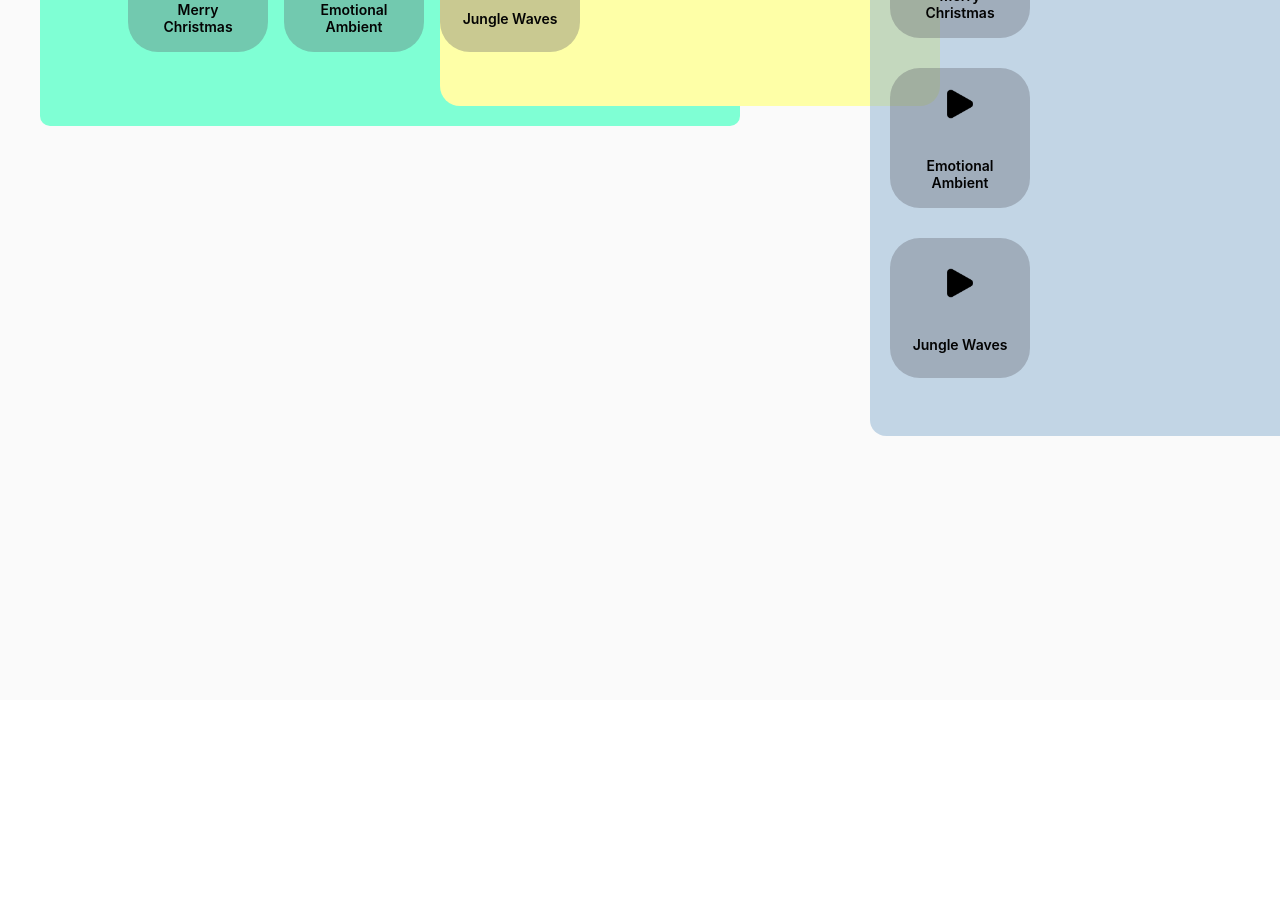
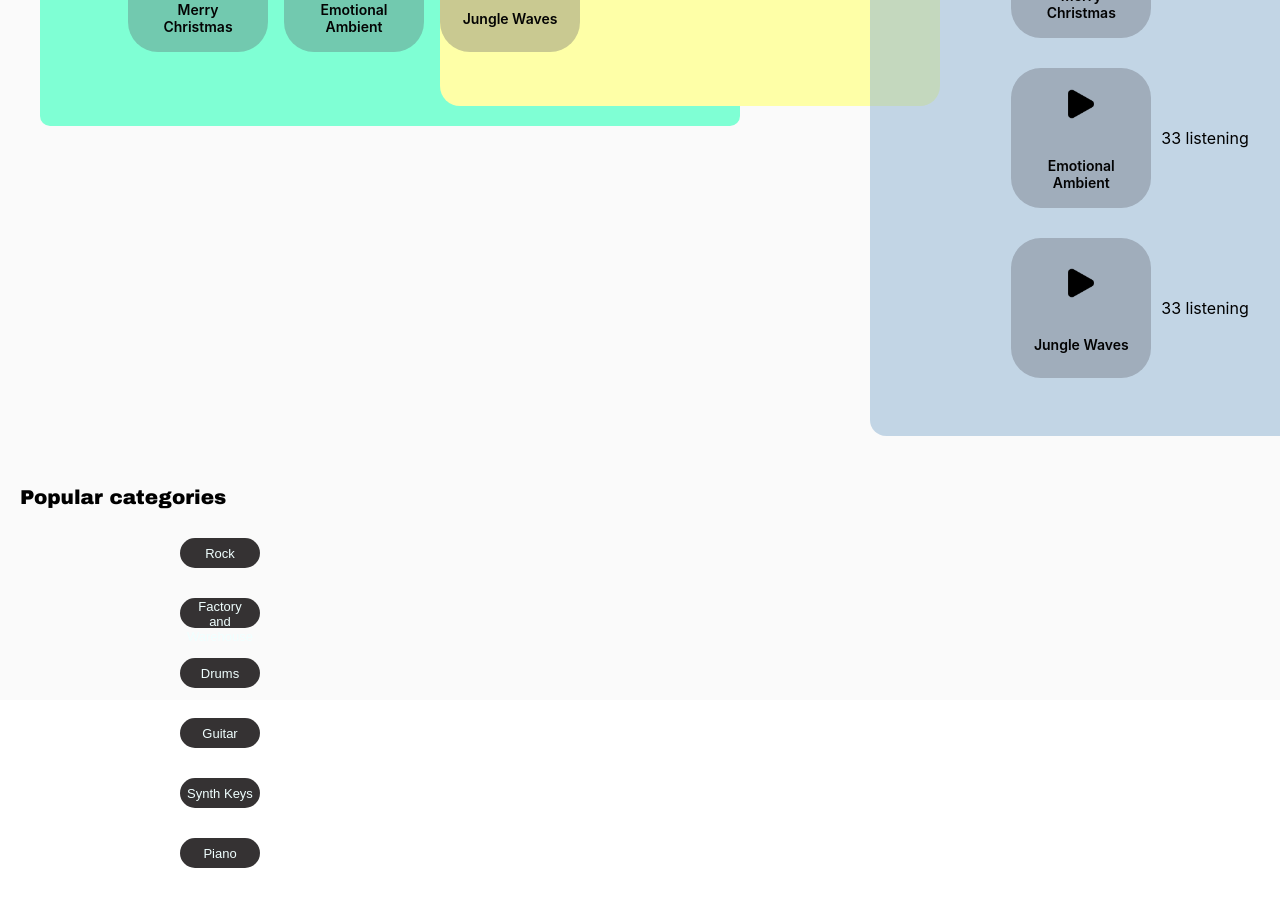
Before and after one commit to martinoauriane/soundmachine-frontend, a React (Create React App) app: page / in a window 1280 px wide. Shown: the part 300-1198 px from the top of the page. Before the commit the page ends 1000 px from the top, so only its background shows below. Built offline with nearby package versions, Linux system fonts and the light colour scheme; no server answers.

Commit message:
added sounds

```diff
--- a/src/Views/BrowseScreen.tsx
+++ b/src/Views/BrowseScreen.tsx
@@ -43,7 +43,10 @@ function BrowseScreen() {
   return (
     <div className="main">
       <Navbar />
+      {/* CATEGORIES */}
       <BrowseByCategories onSelect={updateTracksList} />
+
+      {/* TRACKS */}
       <div className="widgets">{listSounds}</div>
     </div>
   );
--- a/src/Views/HomeScreen.tsx
+++ b/src/Views/HomeScreen.tsx
@@ -1,10 +1,10 @@
 import { useState, useEffect } from "react";
-
 //components
 import MostPopularSoundsComponent from "../components/MostPopularSoundsComponent";
 import UploadSound from "../components/UploadSound";
 import Navbar from "../components/Navbar";
 import MostDownloaded from "../components/MostDownloaded";
+import PopularCategories from "../components/PopularCategories";
 //style
 import "../css/navbar.css";
 import "../css/home-page.css";
@@ -18,6 +18,7 @@ function HomeScreen() {
         <MostPopularSoundsComponent />
         <UploadSound />
         <MostDownloaded />
+        <PopularCategories />
       </div>
     </div>
   );
--- a/src/components/MostDownloaded.tsx
+++ b/src/components/MostDownloaded.tsx
@@ -1,12 +1,7 @@
 import { useState, useEffect } from "react";
-
-//components
-import TrackPlayer from "../components/TrackPlayer";
-
 // utils
 import { Song } from "../utils";
 import { soundsArray } from "../utils";
-
 //style
 import "../css/navbar.css";
 import "../css/home-page.css";
@@ -17,10 +12,15 @@ import SoundBox from "./SoundBox";
 function MostDownloaded() {
   const [tracksArray, setTracksArray] = useState<Song[]>();
 
-  const mostDownloaded = soundsArray?.map((sound) => {
+  useEffect(() => {
+    setTracksArray(soundsArray);
+  }, [soundsArray]);
+
+  const mostDownloaded = tracksArray?.map((sound) => {
     return (
       <div className="space">
         <SoundBox trackName={sound.name} trackUrl={sound.url} />
+        <p> 33 listening</p>
       </div>
     );
   });
--- /dev/null
+++ b/src/components/PopularCategories.tsx
@@ -0,0 +1,34 @@
+import { useState, useEffect } from "react";
+//components
+import TrackPlayer from "./TrackPlayer";
+// utils
+import { Song } from "../utils";
+import { soundsArray } from "../utils";
+import { categories } from "../utils";
+//style
+import "../css/home-page.css";
+
+function PopularCategories() {
+  const [popularCategories, setPopularCategories] = useState<string[]>([]);
+
+  useEffect(() => {
+    setPopularCategories(categories.slice(3, 9)); // just for demo
+  }, []);
+
+  const mostPopular = popularCategories?.map((category) => {
+    return (
+      <div className="space">
+        <button className="generic-button"> {category}</button>
+      </div>
+    );
+  });
+
+  return (
+    <div className="category-container">
+      <p className="balise"> Popular categories </p>
+      {mostPopular}
+    </div>
+  );
+}
+
+export default PopularCategories;
--- a/src/css/generic.css
+++ b/src/css/generic.css
@@ -26,7 +26,8 @@
   width: 80px;
   height: 30px;
   border: none;
-  font-weight: 400;
+  font-size: 13px;
+  cursor: pointer;
 }
 
 .spacer {
--- /dev/null
+++ b/src/css/most-popular-categories.css
@@ -0,0 +1,7 @@
+.category-container {
+  background-color: rgb(245, 202, 210);
+  border-radius: 1rem;
+  width: 200px;
+  height: 700px;
+  z-index: 20;
+}
--- a/src/css/mostdownloaded.css
+++ b/src/css/mostdownloaded.css
@@ -12,6 +12,10 @@
 }
 
 .space {
+  display: flex;
+  flex-direction: row;
+  align-items: center;
+  justify-content: center;
   gap: 10px;
   margin-top: 10px;
   padding: 10px;
```
